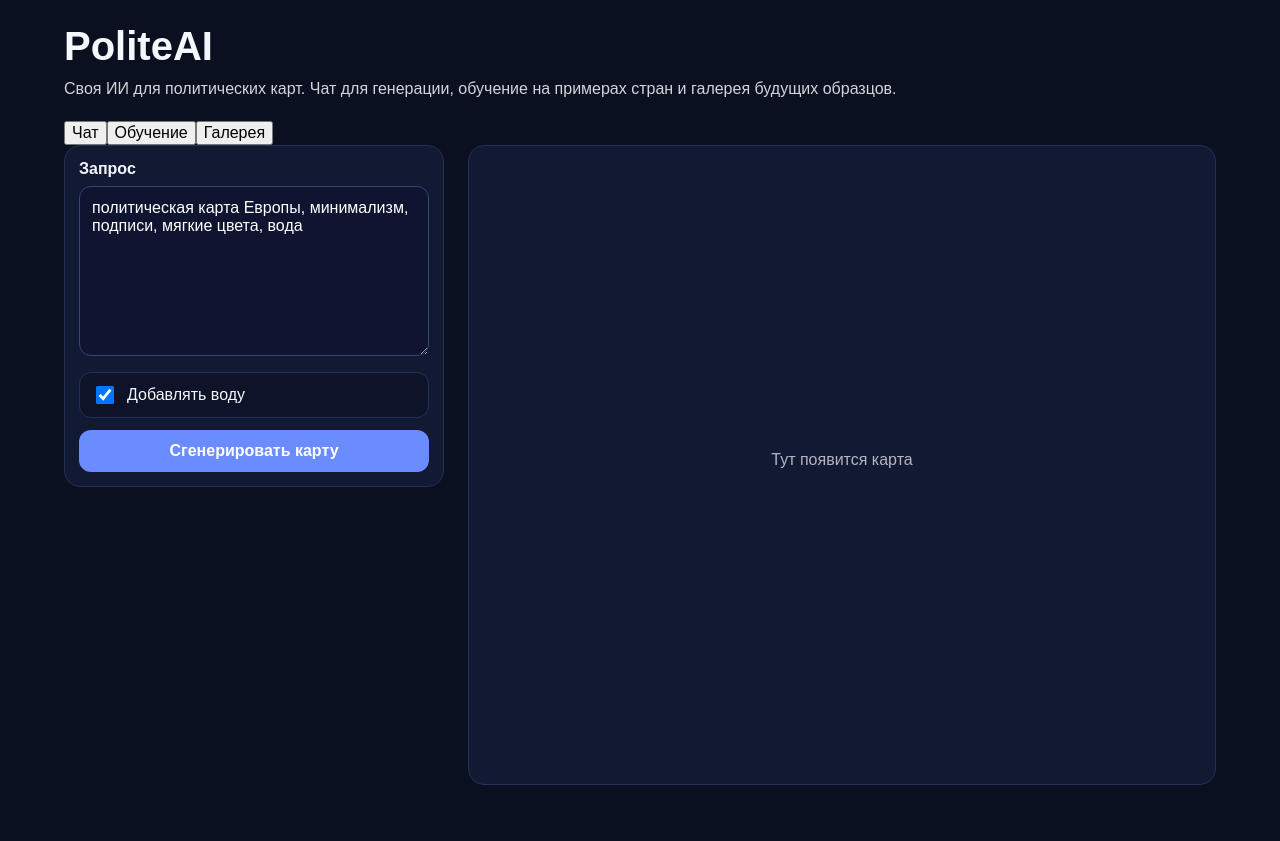
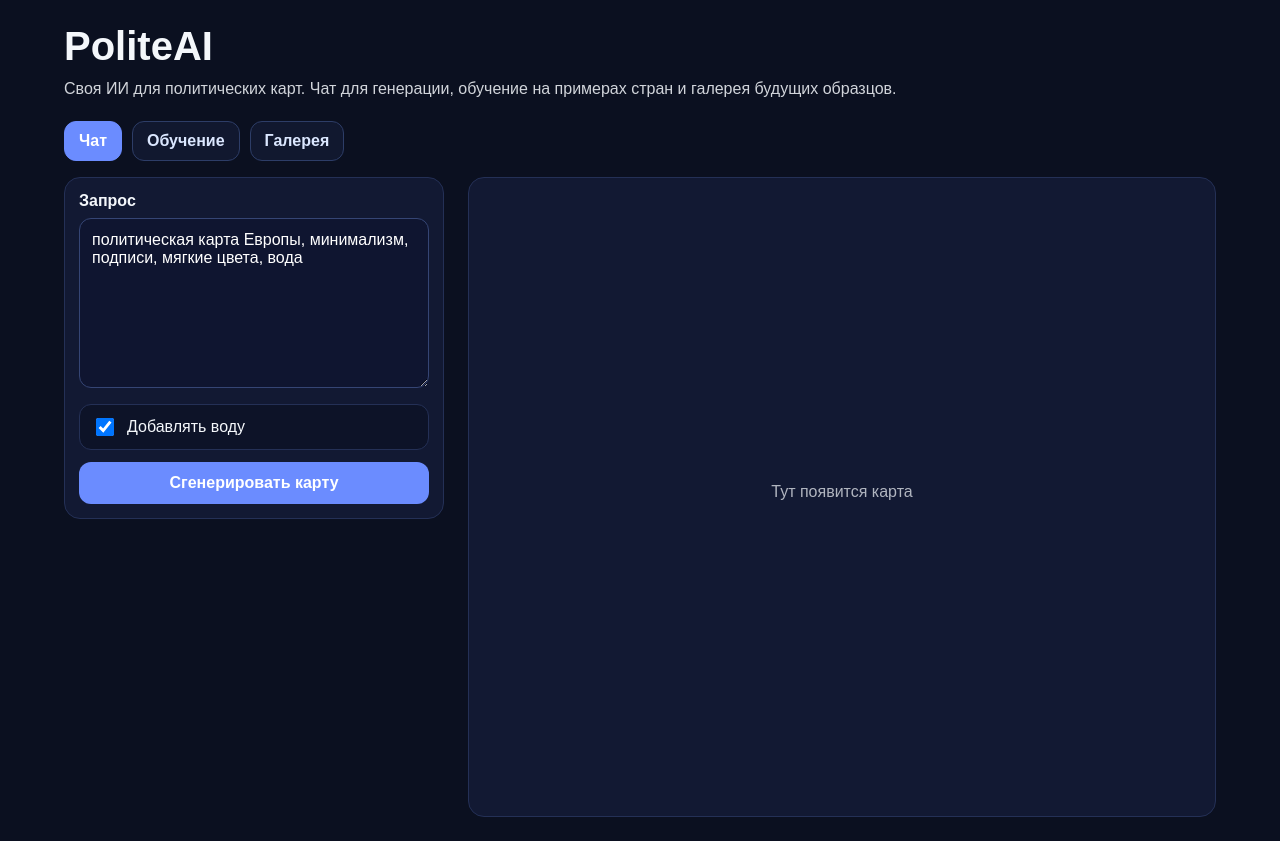
Before and after one commit to 010213pashaleshenko1-blip/PoliteAI, a Next.js app in the folder web/: page / in a window 1280 px wide. Before the commit the page ends 809 px from the top, so only its background shows below. Built offline with nearby package versions, Linux system fonts and the light colour scheme.

Commit message:
Add tab and training layout styles

```diff
--- a/web/app/globals.css
+++ b/web/app/globals.css
@@ -43,11 +43,38 @@ img {
   line-height: 1.5;
 }
 
+.tabsRow {
+  display: flex;
+  gap: 10px;
+  flex-wrap: wrap;
+  margin-bottom: 16px;
+}
+
+.tabButton {
+  border: 1px solid #2d3d67;
+  background: #11182f;
+  color: #dbe7ff;
+  border-radius: 12px;
+  padding: 10px 14px;
+  cursor: pointer;
+  font-weight: 700;
+}
+
+.tabButtonActive {
+  background: #6b8cff;
+  color: #fff;
+  border-color: #6b8cff;
+}
+
 .appGrid {
   display: grid;
   grid-template-columns: 1fr;
   gap: 16px;
   align-items: start;
+}
+
+.singleColumnLayout {
+  display: block;
 }
 
 .panel {
@@ -67,10 +94,26 @@ img {
   margin-bottom: 8px;
 }
 
+.helpText {
+  opacity: 0.82;
+  line-height: 1.5;
+  margin: 0 0 14px;
+}
+
 .promptInput {
   width: 100%;
   min-height: 170px;
   resize: vertical;
+  border-radius: 12px;
+  border: 1px solid #354574;
+  background: #0f1530;
+  color: #fff;
+  padding: 12px;
+}
+
+.textInput {
+  width: 100%;
+  margin-bottom: 12px;
   border-radius: 12px;
   border: 1px solid #354574;
   background: #0f1530;
@@ -142,6 +185,15 @@ img {
   line-height: 1.45;
 }
 
+.infoMessage {
+  margin-top: 14px;
+  padding: 12px;
+  border-radius: 12px;
+  border: 1px solid #2d4f9d;
+  background: #10203d;
+  line-height: 1.45;
+}
+
 .debugBlock {
   margin-top: 14px;
   padding: 12px;
@@ -169,6 +221,10 @@ img {
   opacity: 0.7;
   text-align: center;
   padding: 20px;
+}
+
+.compactEmptyState {
+  min-height: 180px;
 }
 
 @keyframes politePulse {
@@ -203,4 +259,8 @@ img {
   .emptyState {
     min-height: 600px;
   }
+
+  .compactEmptyState {
+    min-height: 220px;
+  }
 }
```
